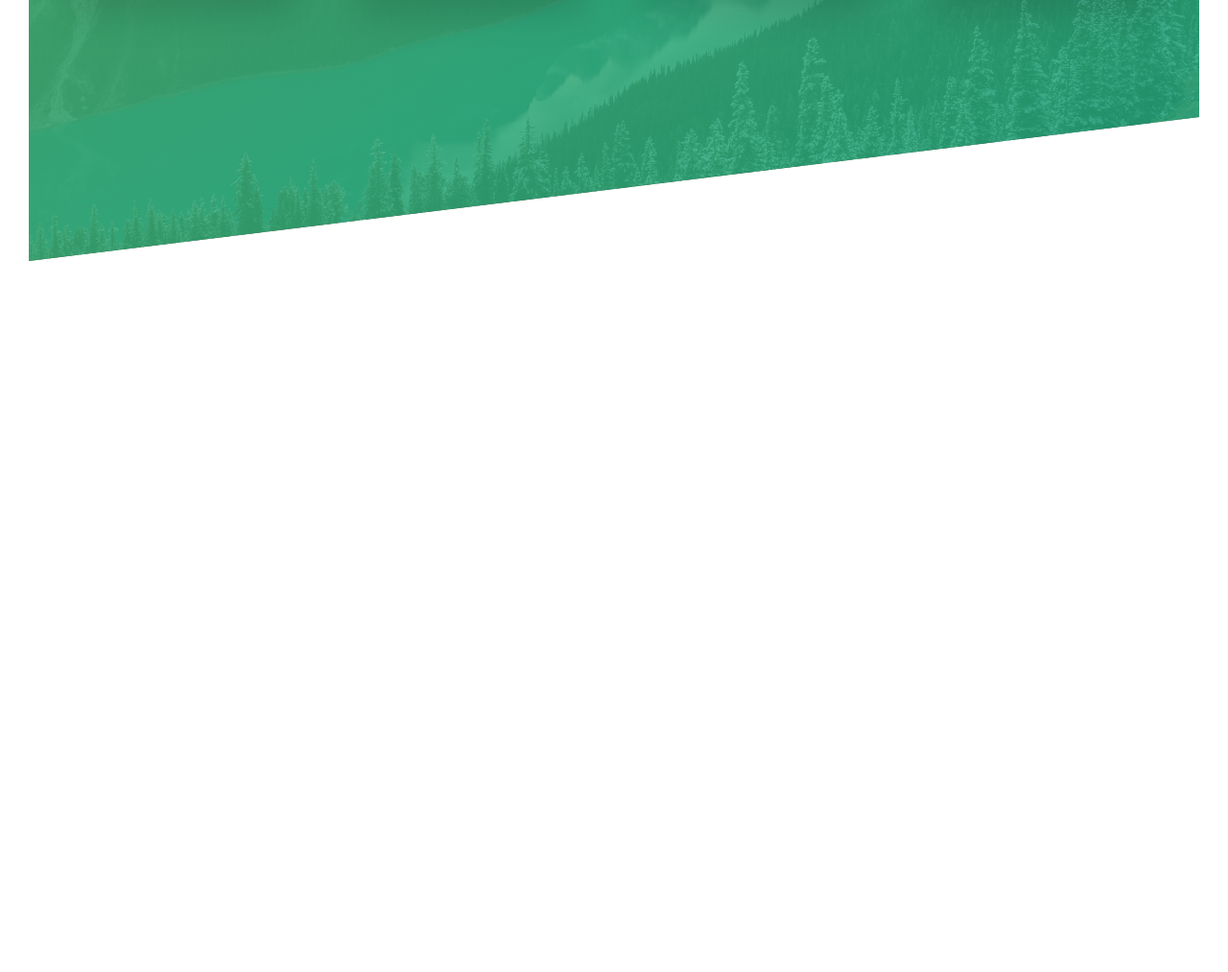
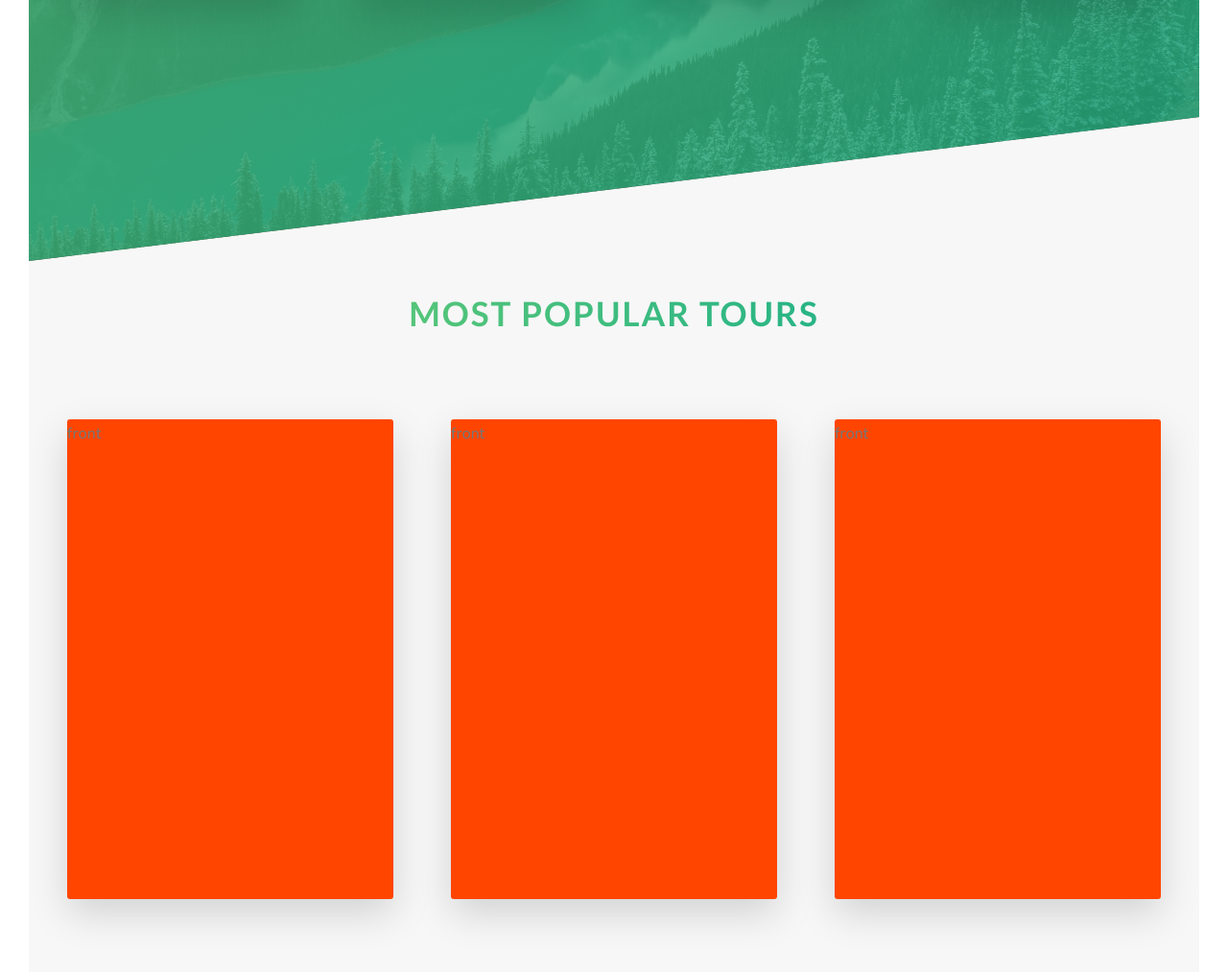
Before and after one commit to lorrydriveloper/Advance-Css-Sass, a website: page Project1/index.html in a window 1280 px wide. Shown: the part 1948-2961 px from the top of the page at 96% size. Before the commit the page ends 2220 px from the top, so only its background shows below. Drawn offline with Linux system fonts and the light colour scheme.

Commit message:
cards effect tour section created.

```diff
--- a/Project1/index.html
+++ b/Project1/index.html
@@ -95,6 +95,45 @@
                     </div>
                 </div>
             </section>
+
+            <section class="section-tours">
+                <div class="u-center-text u-margin-bottom-big">
+                    <h2 class="heading-secondary">Most popular tours</h2>
+                </div>
+                <div class="row">
+                    <div class="col-1-of-3">
+                        <div class="card">
+                            <div class="card__side card__side--front card__side--front-1">
+                                front
+                            </div>
+                            <div class="card__side card__side--back card__side--back-1">
+                                back
+                            </div>
+                        </div>
+                    </div>
+                    <div class="col-1-of-3">
+                        <div class="card">
+                            <div class="card__side card__side--front card__side--front-2">
+                                front
+                            </div>
+                            <div class="card__side card__side--back card__side--back-2">
+                                back
+                            </div>
+                        </div>
+                    </div>
+                    <div class="col-1-of-3">
+                        <div class="card">
+                            <div class="card__side card__side--front card__side--front-3">
+                                front
+                            </div>
+                            <div class="card__side card__side--back card__side--back-3">
+                                back
+                            </div>
+                        </div>
+                    </div>
+
+
+            </section>
         </main>
 
         <!-- <section>
--- a/Project1/sass/abstracts/_mixins.scss
+++ b/Project1/sass/abstracts/_mixins.scss
@@ -5,3 +5,15 @@
         clear: both;
     }
 }
+
+@mixin skewing-section {
+    transform: skewY(-7deg);
+    & > * {
+        transform: skewY(7deg);
+    }
+}
+
+@mixin no-background-section {
+    background-color: $color-grey-light-1;
+    padding: 25rem 0;
+}
--- a/Project1/sass/abstracts/_variables.scss
+++ b/Project1/sass/abstracts/_variables.scss
@@ -6,6 +6,16 @@ $color-grey-dark: #777;
 $color-white: #fff;
 $color-black: #000;
 $color-grey-light-1:#f7f7f7;
+
+$color-secondary-light: #ffb900;
+$color-secondary-dark: #ff7730;
+
+$color-tertiary-light: #2998ff;
+$color-tertiary-dark: #5643fa;
+
+//SHADOWS
+
+$default-shadow: 0 1.5rem 4rem rgba($color-black, .15);
 
 //GRID
 
--- /dev/null
+++ b/Project1/sass/components/_card.scss
@@ -0,0 +1,45 @@
+.card {
+    perspective: 150rem;
+    -moz-perspective: 150rem;
+    position: relative;
+    height: 50rem;
+
+
+    &__side {
+    height: 50rem;
+    transition: all .8s ease;
+    position: absolute;
+    top: 0;
+    left: 0;
+    width: 100%;
+    backface-visibility: hidden;
+    border-radius: 3px;
+    box-shadow: $default-shadow;
+        &--front {
+            background-color:orangered;
+        }
+        &--back{
+            background-color: yellowgreen;
+            transform: rotateY(180deg);
+            &-1 {
+                background-image: linear-gradient( to right bottom, $color-secondary-light, $color-secondary-dark)
+            }
+            &-2 {
+                background-image: linear-gradient( to right bottom, $color-primary-light, $color-primary-dark)
+            }
+            &-3 {
+                background-image: linear-gradient( to right bottom, $color-tertiary-light, $color-tertiary-dark)
+            }
+        }
+
+    }
+
+    &:hover &__side--front{
+        transform: rotateY(180deg);
+    }
+    &:hover &__side--back{
+        transform: rotateY(0);
+
+    }
+
+}
--- a/Project1/sass/main.scss
+++ b/Project1/sass/main.scss
@@ -12,6 +12,7 @@
 @import "components/button";
 @import "components/composition";
 @import "components/feature-box";
+@import "components/card";
 
 
 @import "layout/header";
--- a/Project1/sass/pages/_home.scss
+++ b/Project1/sass/pages/_home.scss
@@ -1,7 +1,6 @@
 .section-about{
-    background-color: $color-grey-light-1;
-   padding: 25rem 0;
-   margin-top: -20vh;
+    @include no-background-section;
+    margin-top: -20vh;
 }
 
 .section-features {
@@ -12,11 +11,13 @@
         rgba($color-primary-dark, 0.8)),
         url(../img/nat-4.jpg);
     background-size: cover;
-    transform: skewY(-7deg);
+    margin-top: -15rem;
+    @include skewing-section;
+
+}
+
+.section-tours {
+    @include no-background-section;
     margin-top: -15rem;
 
-    & > * {
-        transform: skewY(7deg);
-    }
-
 }
```
Also changed, not shown: Project1/css/style.css.
